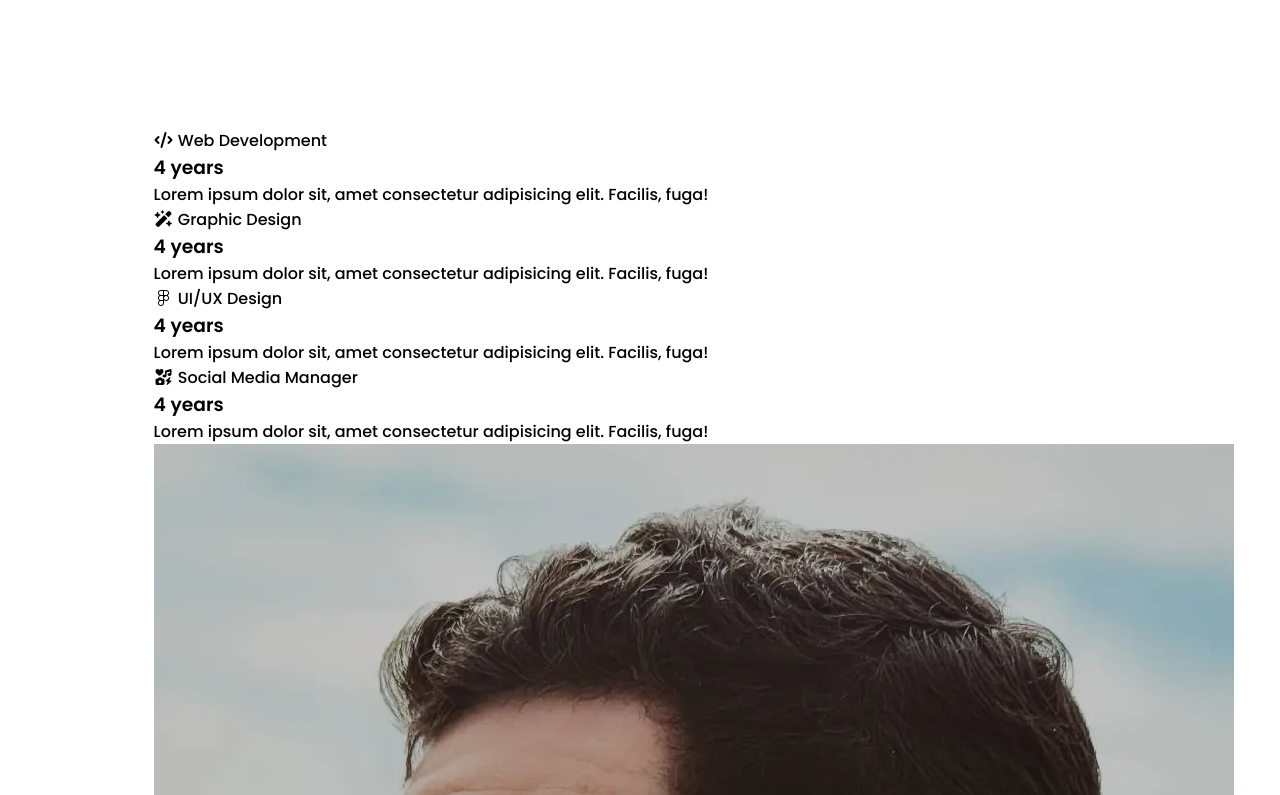
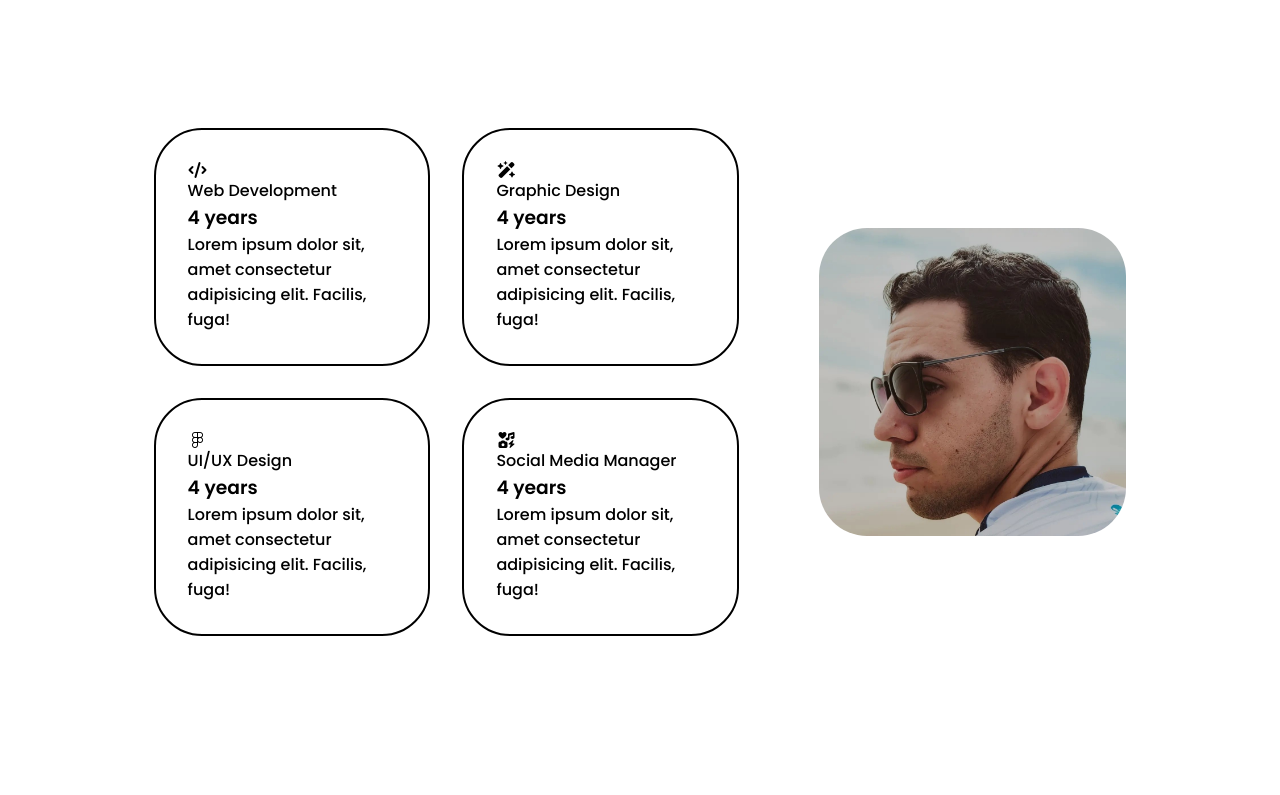
Before and after one commit to Fabbio-Studios/my-portfolio, a plain HTML site: page index.html in a window 1280 px wide. Shown: the part 800-1595 px from the top of the page. Drawn offline with Linux system fonts and the light colour scheme; a script that the page names is missing.

Commit message:
some progress in style.css

```diff
--- a/css/styles.css
+++ b/css/styles.css
@@ -152,3 +152,38 @@ section {
 .social i:hover {
   transform: scale(1.1);
 }
+
+.section-title {
+  text-align: center;
+  font-size: 4rem;
+  font-weight: 600;
+  margin-bottom: 3rem;
+}
+
+.experience-info {
+  display: flex;
+  align-items: center;
+  justify-content: center;
+  gap: 5rem;
+}
+.experience img {
+  width: 24vw;
+  border-radius: 3rem;
+}
+.grid {
+  display: grid;
+  grid-template-columns: repeat(2, 1fr);
+  gap: 2rem;
+}
+
+.grid-card {
+  border: 2px solid black;
+  border-radius: 3rem;
+  padding: 2rem;
+  display: flex;
+  flex-direction: column;
+  align-items: baseline;
+  justify-content: left;
+  cursor: pointer;
+  transition: 0.2s ease-in-out;
+}
```
